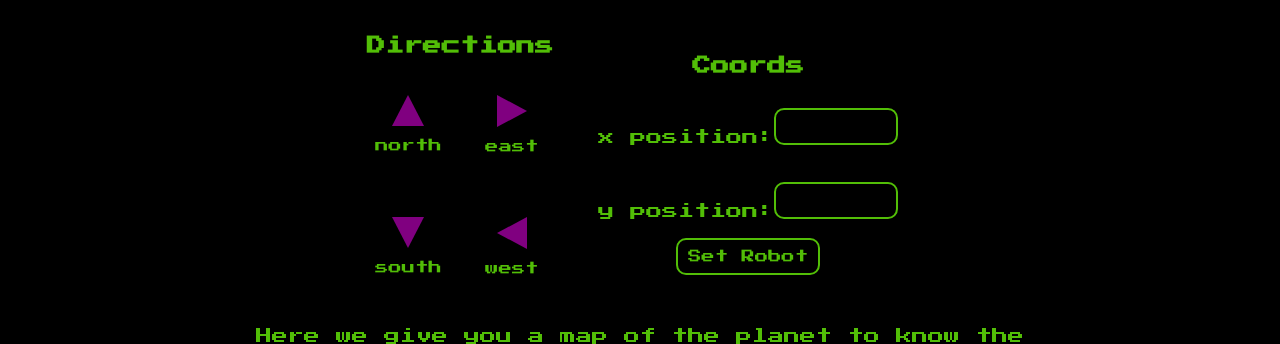
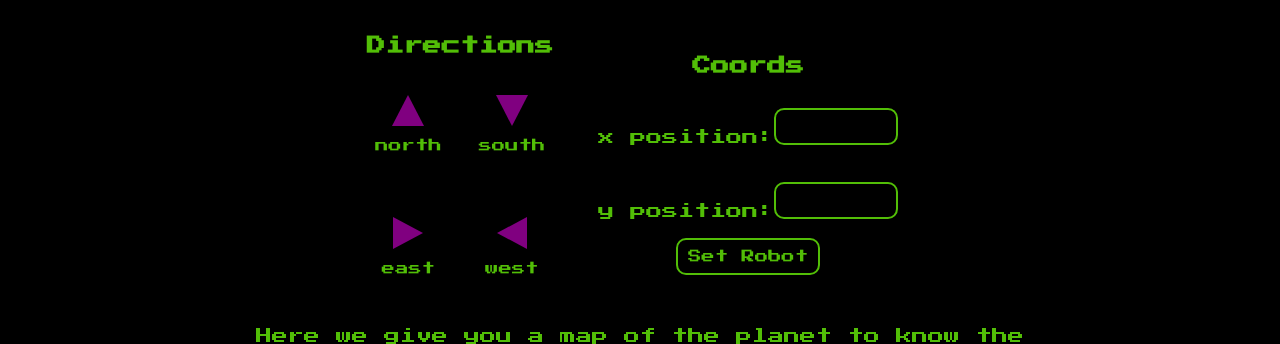
Before and after one commit to avallsru/mars_rover_mission, a React (Create React App) app: page / in a window 1280 px wide. Shown: the part 399-743 px from the top of the page. Built offline with nearby package versions, Linux system fonts and the light colour scheme.

Commit message:
final version

```diff
--- a/src/Components/Alert/alertsdescription.jsx
+++ b/src/Components/Alert/alertsdescription.jsx
@@ -4,6 +4,12 @@ export const alerts = {
     status: "error",
     title: "Error!",
     description: "Just numbers between 0 and 9 are allowed",
+  },
+  obstacleCoords: {
+    id: "obstacle-coords",
+    status: "error",
+    title: "Ops!",
+    description: "Please, introduce coords that don't have an obstacle",
   },
   commands: {
     id: "commands-alert",
--- a/src/Components/ConfigureRobot/CoordInputs.jsx
+++ b/src/Components/ConfigureRobot/CoordInputs.jsx
@@ -1,14 +1,14 @@
 import React, { useState, useEffect } from "react";
 import { useDispatch } from "react-redux";
 import { useNavigate } from "react-router-dom";
-
-import { Container, Input, Button } from "@chakra-ui/react";
 
 import { setInitialCoords } from "../../redux/actions/robotActions";
 import CustomizedAlert from "../Alert/CustomizedAlert";
 
 import "../Alert/CustomizedAlerts.scss";
 import "./ConfigureRobot.scss";
+
+const checkObstaclesPosition = require("../../logic/checkObstaclesPosition");
 
 let totalLines = 10;
 const CoordInputs = () => {
@@ -17,14 +17,16 @@ const CoordInputs = () => {
   const [x, setX] = useState(0);
   const [y, setY] = useState(0);
   const [alertVisibility, setAlertVisibility] = useState(false);
+  const [alertId, setAlertId] = useState("coords-alert");
+  const [alertType, setAlertType] = useState("coords");
 
   useEffect(() => {
-    const alertBox = document.getElementById("coords-alert");
+    const alertBox = document.getElementById(alertId);
 
     alertVisibility
       ? (alertBox.className = "visible")
       : (alertBox.className = "hidden");
-  }, [alertVisibility]);
+  }, [alertVisibility, alertId]);
 
   function handleChange({ target }) {
     const coordNumber = Number(target.value);
@@ -37,13 +39,23 @@ const CoordInputs = () => {
       }
     } else {
       setAlertVisibility(true);
+      setAlertId("coords-alert");
+      setAlertType("coords");
     }
   }
 
   function handleSubmit(e) {
     e.preventDefault();
-    dispatch(setInitialCoords(x, y));
-    navigate("/controller");
+    const obstacle = checkObstaclesPosition(x, y);
+    if (obstacle) {
+      setAlertVisibility(true);
+      setAlertId("obstacle-coords");
+      setAlertType("obstacleCoords");
+      // return;
+    } else {
+      dispatch(setInitialCoords(x, y));
+      navigate("/controller");
+    }
   }
 
   return (
@@ -62,8 +74,8 @@ const CoordInputs = () => {
         <input onChange={handleChange} className="y-input coords-input" />
       </div>
 
-      <div id="coords-alert">
-        <CustomizedAlert type={"coords"} />
+      <div id={alertId}>
+        <CustomizedAlert type={alertType} />
       </div>
       <button className="general-button" type="submit" onClick={handleSubmit}>
         Set Robot
--- a/src/Components/ConfigureRobot/DirectionSelector.jsx
+++ b/src/Components/ConfigureRobot/DirectionSelector.jsx
@@ -1,32 +1,27 @@
-import React, { useState, useEffect } from "react";
-import { Select } from "@chakra-ui/react";
+import React from "react";
 import { useDispatch } from "react-redux";
+
 import { changeDirection } from "../../redux/actions/robotActions";
 
 import "./ConfigureRobot.scss";
-import testDirection from "../../logic/testDirection";
-import CustomizedAlert from "../Alert/CustomizedAlert";
+import directionsArr from "./directions";
 
 const DirectionSelector = () => {
   const dispatch = useDispatch();
-  const [alertVisibility, setAlertVisibility] = useState(false);
 
-  // useEffect(() => {
-  //   const alertBox = document.getElementById("direction-alert");
+  const directionsButtons = directionsArr.map((directionDetail) => {
+    return (
+      <button
+        className="button-direction"
+        onClick={(e) => handleClick(e, directionDetail.functionName)}
+        key={directionDetail.functionName}
+      >
+        <div className={directionDetail.className}></div>
+        <p>{directionDetail.buttonName}</p>
+      </button>
+    );
+  });
 
-  //   alertVisibility
-  //     ? (alertBox.className = "visible")
-  //     : (alertBox.className = "hidden");
-  // }, [alertVisibility]);
-
-  function handleChange({ target }) {
-    if (!testDirection(target.value)) {
-      setAlertVisibility(true);
-    } else {
-      setAlertVisibility(false);
-      dispatch(changeDirection(target.value));
-    }
-  }
   function handleClick(e, direction) {
     e.preventDefault();
     dispatch(changeDirection(direction));
@@ -34,36 +29,8 @@ const DirectionSelector = () => {
   return (
     <div className="directions-container">
       <h3>Directions</h3>
-      <div className="buttons-container">
-        <button
-          className="button-direction"
-          onClick={(e) => handleClick(e, "n")}
-        >
-          <div className="direction north"></div>
-          <p>north</p>
-        </button>
-        <button
-          className="button-direction"
-          onClick={(e) => handleClick(e, "e")}
-        >
-          <div className="direction east"></div>
-          <p>east</p>
-        </button>
-        <button
-          className="button-direction"
-          onClick={(e) => handleClick(e, "s")}
-        >
-          <div className="direction south"></div>
-          <p>south</p>
-        </button>
-        <button
-          className="button-direction"
-          onClick={(e) => handleClick(e, "w")}
-        >
-          <div className="direction west"></div>
-          <p>west</p>
-        </button>
-      </div>
+
+      <div className="buttons-container">{directionsButtons}</div>
     </div>
   );
 };
--- /dev/null
+++ b/src/Components/ConfigureRobot/directions.jsx
@@ -0,0 +1,24 @@
+const directions = [
+  {
+    buttonName: "north",
+    className: "direction north",
+    functionName: "n",
+  },
+  {
+    buttonName: "south",
+    className: "direction south",
+    functionName: "s",
+  },
+  {
+    buttonName: "east",
+    className: "direction east",
+    functionName: "e",
+  },
+  {
+    buttonName: "west",
+    className: "direction west",
+    functionName: "w",
+  },
+];
+
+export default directions;
--- a/src/Components/PlanetMap/CommandInput.jsx
+++ b/src/Components/PlanetMap/CommandInput.jsx
@@ -1,12 +1,7 @@
 import React, { useState, useEffect } from "react";
 import { useDispatch, useSelector } from "react-redux";
-import { Container, Input, Button } from "@chakra-ui/react";
 
-import {
-  changeDirection,
-  moveRobot,
-  setPreviousRobot,
-} from "../../redux/actions/robotActions";
+import { changeDirection, moveRobot } from "../../redux/actions/robotActions";
 
 import CustomizedAlert from "../Alert/CustomizedAlert";
 
@@ -22,10 +17,11 @@ const CommandInput = () => {
   );
   const [commands, setCommands] = useState("");
   const [alertVisibility, setAlertVisibility] = useState(false);
-  const [alertType, setAlertType] = useState("");
+  const [alertType, setAlertType] = useState("commands");
+  const [alertId, setAlertId] = useState("commands-alert");
 
   useEffect(() => {
-    const alertBox = document.getElementById("alert");
+    const alertBox = document.getElementById(alertId);
 
     alertVisibility
       ? (alertBox.className = "visible")
@@ -35,21 +31,10 @@ const CommandInput = () => {
   function handleChange({ target }) {
     if (testCommands(target.value)) {
       setAlertVisibility(false);
-      // const { xToGo, yToGo, newDir, status } = changeRobotPosition(
-      //   target.value,
-      //   xCoord,
-      //   yCoord,
-      //   direction
-      // );
-      // if (status !== "movement") {
-      //   setAlertVisibility(true);
-      //   setAlertType(status);
-      // }
-      // dispatch(moveRobot(xToGo, yToGo));
-      // dispatch(changeDirection(newDir));
     } else {
       setAlertType("commands");
       setAlertVisibility(true);
+      setAlertId("commands-alert");
     }
 
     setCommands(target.value.toLowerCase());
@@ -84,14 +69,15 @@ const CommandInput = () => {
           id="commands-line"
           className="commands-input"
           onChange={handleChange}
+          autoFocus
         />
         <button className="general-button" type="submit" onClick={handleSubmit}>
           Send Commands
         </button>
       </div>
 
-      <div className="element-container" id="alert">
-        <CustomizedAlert id="alert" type={alertType} />
+      <div className="element-container" id={alertId}>
+        <CustomizedAlert type={alertType} />
       </div>
     </div>
   );
--- a/src/Components/PlanetMap/EmptyPlanet.jsx
+++ b/src/Components/PlanetMap/EmptyPlanet.jsx
@@ -1,4 +1,4 @@
-import React, { useEffect, useState } from "react";
+import React, { useEffect } from "react";
 
 import mapSetUp from "../../logic/mapSetUp";
 import defineObstacles from "../../logic/defineObstacles";
--- a/src/Components/PlanetMap/EmptyPlanet.scss
+++ b/src/Components/PlanetMap/EmptyPlanet.scss
@@ -11,20 +11,26 @@
 .square.coords {
   .cell-coords{
     visibility: hidden;
+    display: block;
     position:absolute;
     font-size: 0.8em;
   }
   &:hover {
     background-color: purple;
     .cell-coords{
-      background-color: $retro_green;
+
       visibility: visible;
-      position:absolute;
-      // font-size: 0.8em;
+      position:relative;
+      top: -25px;
+      left: 15px;
+      width: 70px;
+      height: auto;
+      font-size: 1rem;
       color: black;
       padding: 5px;
-      border-radius: 10px;;
-
+      border-radius: 10px;
+      background-color: $retro_green;
+      text-align: center;
     }
   }
 }
--- a/src/Components/PlanetMap/planet.scss
+++ b/src/Components/PlanetMap/planet.scss
@@ -22,7 +22,11 @@
   .element-container {
     width: 100%;
     display: flex;
+    // flex-direction: column;
     justify-content: center;
+    > input {
+      margin-right: 15px;
+    }
   }
 }
 
--- /dev/null
+++ b/src/logic/checkObstaclesPosition.js
@@ -0,0 +1,17 @@
+const obstacles = require("../Components/PlanetMap/obstacles");
+
+function checkObstaclesPosition(xCoord, yCoord) {
+  for (let index = 0; index < obstacles.length; index++) {
+    let concreteObstacle = obstacles[index];
+
+    if (
+      concreteObstacle[0] === Number(xCoord) &&
+      concreteObstacle[1] === Number(yCoord)
+    ) {
+      return true;
+    }
+  }
+  return false;
+}
+
+module.exports = checkObstaclesPosition;
--- a/src/logic/mapSetUp.js
+++ b/src/logic/mapSetUp.js
@@ -25,7 +25,7 @@ export default function mapSetUp(kind) {
           return (
             <div
               className={kind === "empty" ? "square coords" : "square"}
-              key={cell.coords}
+              key={Math.random() * Date.now()}
               id={`${cell.x},${cell.y}`}
             >
               <span className="cell-coords">
--- a/src/pages/RoverController.jsx
+++ b/src/pages/RoverController.jsx
@@ -4,7 +4,6 @@ import Planet from "../Components/PlanetMap/Planet.jsx";
 import CommandInput from "../Components/PlanetMap/CommandInput.jsx";
 
 import "./RoverController.scss";
-import { list } from "@chakra-ui/react";
 
 const RoverController = () => {
   return (
--- a/src/pages/RoverController.scss
+++ b/src/pages/RoverController.scss
@@ -19,7 +19,7 @@
   width: 270px;
   padding: 20px;
   justify-self: center;
-  align-self: center;
+  align-self: flex-start;
   border: 1px solid $retro_green;
   border-radius: 10px;
   font-size: 0.7em;
```
Also changed, not shown: 2 other files (tests, documents, lock files or other folders).
